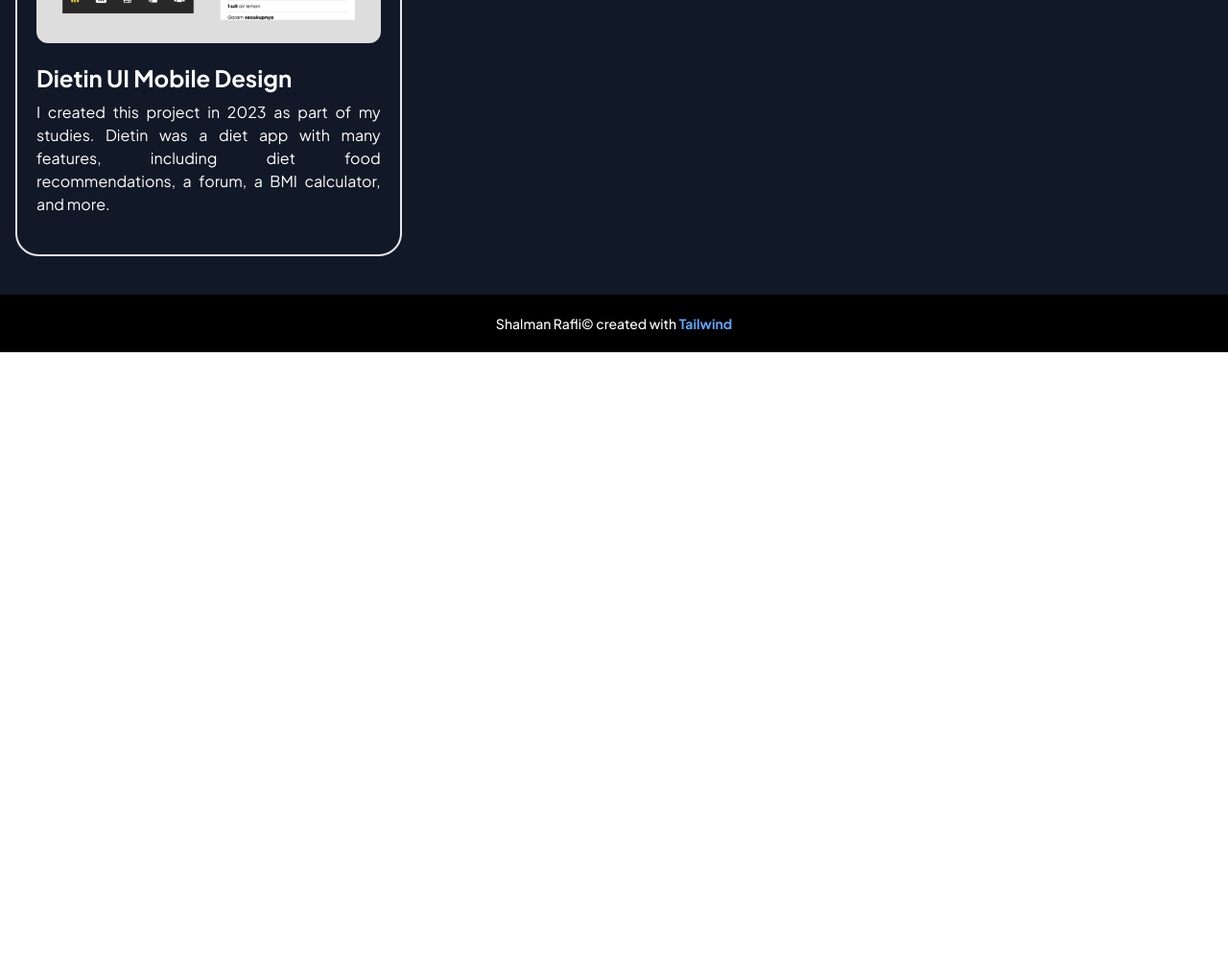
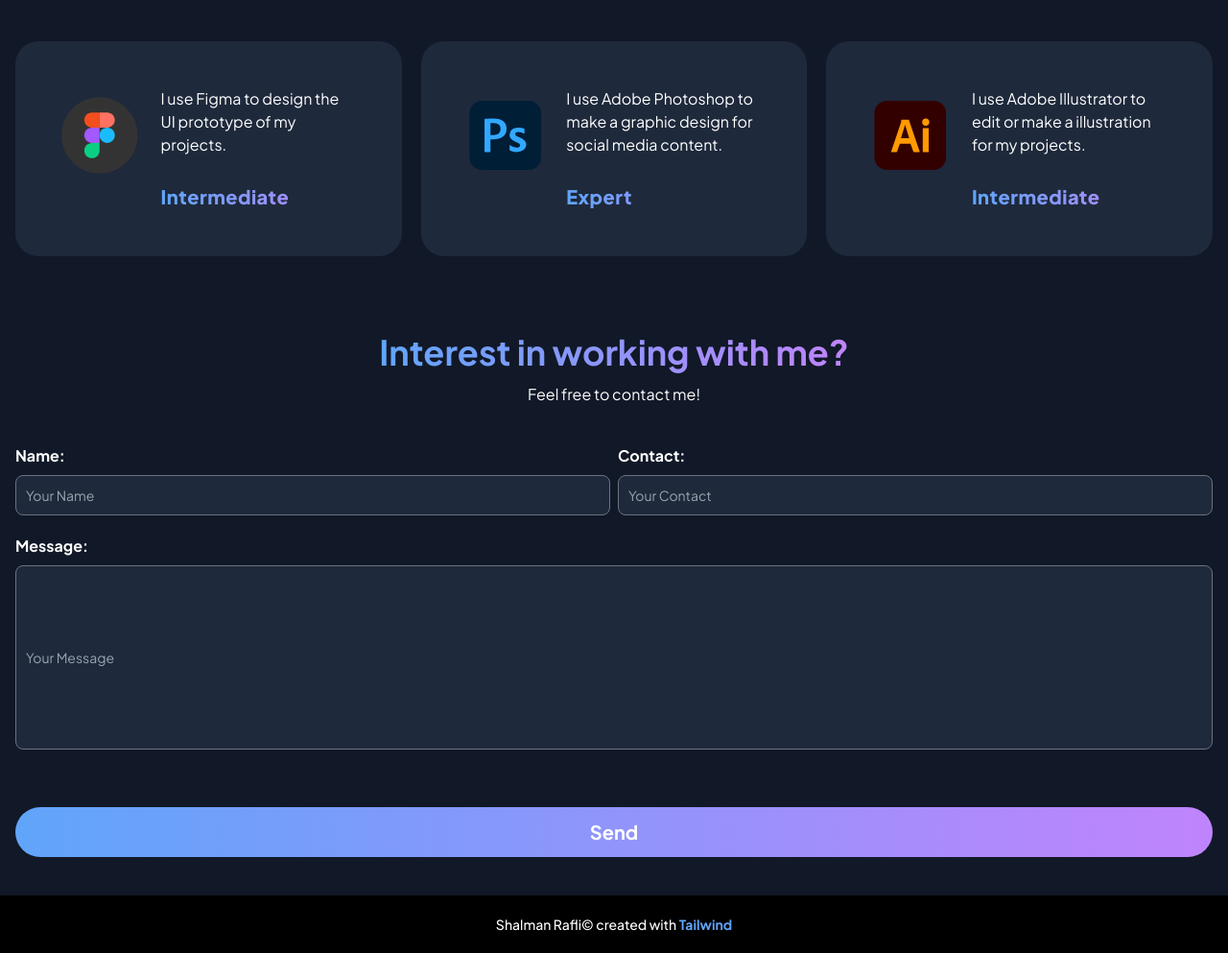
Before and after one commit to shalmanrafli30/portofolio, a website: page index.html in a window 1280 px wide. Shown: the part 2040-3033 px from the top of the page at 96% size. Before the commit the page ends 2407 px from the top, so only its background shows below. Drawn offline with nearby package versions, Linux system fonts and the light colour scheme.

Commit message:
banyak lah pokoknya

```diff
--- a/index.html
+++ b/index.html
@@ -17,7 +17,7 @@
         <div class="max-w-screen-xl items-center justify-between mx-auto flex flex-wrap py-5 px-4">
             <p class="font-bold text-2xl items-center justify-center text-white">shalmanrafli</p>
             <div class="flex md:order-2 space-x-3 md:space-x-0 rtl:space-x-reverse justify-center items-center">
-                <a href="#" class="text-white px-2 py-1 rounded-full border-2 font-bold hover:text-black hover:bg-white md:px-4 lg:px-4 transition ease-in-out delay-0">
+                <a href="#contact" class="text-white px-2 py-1 rounded-full border-2 font-bold hover:text-black hover:bg-white md:px-4 lg:px-4 transition ease-in-out delay-0">
                     Contact
                 </a>
                 <button data-collapse-toggle="navbar-default" type="button" class="inline-flex items-center p-2 w-10 h-10 justify-center text-sm text-white rounded-lg md:hidden focus:outline-none focus:ring-2 focus:ring-blue-300 aria-controls="navbar-default" aria-expanded="false">
@@ -53,7 +53,7 @@
                     <p class="text-white text-base md:text-xl lg:text-3xl">UI/UX Designer & Front End Developer</p>
                 </div>
                 <div class="mt-2 md:mt-4 lg:mt-6">
-                    <a href="#" class="bg-gradient-to-r from-blue-400 to-purple-400 md:py-3 md:px-4 p-2 px-3 lg:text-xl font-bold text-white rounded-full transition ease-in-out hover:delay-300 hover:bg-gradient-to-tr hover:from-purple-400 hover:to-blue-400">
+                    <a href="#contact" class="bg-gradient-to-r from-blue-400 to-purple-400 md:py-3 md:px-4 p-2 px-3 lg:text-xl font-bold text-white rounded-full transition ease-in-out hover:delay-300 hover:bg-gradient-to-tr hover:from-purple-400 hover:to-blue-400">
                         Let's Talk
                     </a>
                 </div>
@@ -100,43 +100,6 @@
     </section>
     <!-- END ABOUT ME -->
 
-    <!-- SKILLS -->
-    <section id="skills">
-        <div class="h-auto w-full bg-gray-900 px-4 py-14 md:py-20 lg:py-10">
-            <div class="lg:mx-auto lg:max-w-screen-xl">
-                <!-- <h3 class="text-center md:text-left md:text-4xl lg:text-4xl text-3xl text-white mb-10">Skills</h3> -->
-                <div class="grid grid-cols-1 gap-5 md:grid-cols-3 lg:grid-cols-3">
-                    <!-- Figma -->
-                    <div class="grid grid-cols-3 gap-1 bg-slate-800 p-12 rounded-3xl">
-                        <svg xmlns="http://www.w3.org/2000/svg" width="" height="100" fill="none" viewBox="0 0 48 48" id="figma" class="pr-5"><path fill="#333" d="M0 24C0 10.7452 10.7452 0 24 0C37.2548 0 48 10.7452 48 24C48 37.2548 37.2548 48 24 48C10.7452 48 0 37.2548 0 24Z"></path><path fill="#0ACF83" d="M19.2 38.3999C21.851 38.3999 24 36.2509 24 33.5999V28.7999H19.2C16.549 28.7999 14.4 30.949 14.4 33.5999C14.4 36.2509 16.549 38.3999 19.2 38.3999Z"></path><path fill="#A259FF" d="M14.4 24C14.4 21.349 16.549 19.2 19.2 19.2H24V28.8H19.2C16.549 28.8 14.4 26.6509 14.4 24Z"></path><path fill="#F24E1E" d="M14.4 14.4C14.4 11.749 16.549 9.59998 19.2 9.59998H24V19.2H19.2C16.549 19.2 14.4 17.0509 14.4 14.4Z"></path><path fill="#FF7262" d="M24 9.59998H28.8C31.451 9.59998 33.6 11.749 33.6 14.4C33.6 17.0509 31.451 19.2 28.8 19.2H24V9.59998Z"></path><path fill="#1ABCFE" d="M33.6 24C33.6 26.6509 31.451 28.8 28.8 28.8C26.149 28.8 24 26.6509 24 24C24 21.349 26.149 19.2 28.8 19.2C31.451 19.2 33.6 21.349 33.6 24Z"></path></svg>
-                        <div class="text-base col-span-2">
-                            <div class="h-20"><h1 class="text-white">I use Figma to design the UI prototype of my projects.</h1></div>
-                            <span class="block mt-5 text-xl font-jakarta font-extrabold tracking-wide bg-gradient-to-r from-blue-400 to-purple-400 text-transparent bg-clip-text">Intermediate</span>
-                        </div>
-                    </div>
-
-                    <!-- Photoshop -->
-                    <div class="grid grid-cols-3 gap-1 bg-slate-800 p-12 rounded-3xl">
-                        <svg xmlns="http://www.w3.org/2000/svg" width="" height="100" viewBox="0 0 256 256" id="adobe-photoshop" class="pr-5"><g><rect width="240" height="232" x="8" y="12" fill="#001e36" rx="42"></rect></g><path fill="#31a8ff" d="M58 182.88V74a1 1 0 011.12-1.12C67.23 72.67 76.8 72 89.28 72c14.72 0 25.52 3.07 32.4 9.68A32.6 32.6 0 01132 106.16q0 18.09-12.8 26.88T87 141.84L78 142v40.72A1.13 1.13 0 0176.72 184H59.28C58.43 184 58 183.63 58 182.88zM78 87.62V127s4.56-.18 10-.18q10.73 0 17.36-4.72T112 106.64q0-9.44-5.84-14.56T89.28 87c-1.81 0-3.6 0-5.36.08s-3.2.08-4.32.08S77.88 87.12 78 87.62zM198 158c0 12.25-8 18-8 18v-.06c-.48.47-1 .91-1.51 1.34Q180.23 184 166.16 184t-23-5.18a1.51 1.51 0 01-1-1.63V162.12a1 1 0 01.4-.89.54.54 0 01.72.08 36.41 36.41 0 0022.24 7.78q5.59 0 8.56-2a6.15 6.15 0 003-5.27 7.72 7.72 0 00-2.4-5.75q-2.4-2.36-9.44-5.11-12.81-5-17.84-10.78A20.48 20.48 0 01142 126a22.84 22.84 0 017.84-17.21q7.51-6.81 21.44-6.81 13 0 20 3.57c.53.32.8 1 .8 2.1v13.45c0 1.3-.48 1.62-1.44 1a34.53 34.53 0 00-18.72-5.67c-3.74 0-6.48.71-8.24 2.11a6.27 6.27 0 00-2.64 5 6.9 6.9 0 002.24 5.11q2.24 2.19 9.44 5.1 12.56 4.91 18 10.32l.09.09C194.54 147.59 198 152.31 198 158z"></path></svg>
-                        <div class="text-base col-span-2">
-                            <div class="h-20"><h1 class="text-white">I use Adobe Photoshop to make a graphic design for social media content.</h1></div>
-                            <span class="block mt-5 text-xl font-jakarta font-extrabold tracking-wide bg-gradient-to-r from-blue-400 to-purple-400 text-transparent bg-clip-text">Expert</span>
-                        </div>
-                    </div>
-
-                    <!-- Illustrator -->
-                    <div class="grid grid-cols-3 gap-1 bg-slate-800 p-12 rounded-3xl">
-                        <svg xmlns="http://www.w3.org/2000/svg" width="" height="100" viewBox="0 0 256 256" id="adobe-illustrator" class="pr-5"><g><rect width="240" height="232" x="8" y="12" fill="#300" rx="42"></rect></g><path fill="#ff9a00" d="M128.79 156H93l-9.24 26.68Q83.6 184 82.09 184H65.29q-1.68 0-1.17-1.65L96.54 86.06A29.5 29.5 0 0097.88 77a.89.89 0 011-1H122.4c.68 0 1.07.28 1.18.82l36.28 105.7c.34 1 .06 1.48-.84 1.48H140.21a1.74 1.74 0 01-1.68-1zM97 138h27.88c-.67-1.47-13.21-41.93-14.11-45.34h-.16zM179.91 96a11.81 11.81 0 01-8.61-3.21 11.55 11.55 0 01-3.3-8.7 11.71 11.71 0 013.39-8.79 12 12 0 018.7-3.3 11.55 11.55 0 018.7 3.3A12.07 12.07 0 01192 84.09a11.55 11.55 0 01-3.3 8.7A12.07 12.07 0 01179.91 96zM170 182.5V105.34a1.18 1.18 0 011.34-1.34h17.32a1.19 1.19 0 011.34 1.34v77.32a1.18 1.18 0 01-1.34 1.34H171.5A1.33 1.33 0 01170 182.5z"></path></svg>
-                        <div class="text-base col-span-2">
-                            <div class="h-20"><h1 class="text-white">I use Adobe Illustrator to edit or make a illustration for my projects.</h1></div>
-                            <span class="block mt-5 text-xl font-jakarta font-extrabold tracking-wide bg-gradient-to-r from-blue-400 to-purple-400 text-transparent bg-clip-text">Intermediate</span>
-                        </div>
-                    </div>
-                </div>
-            </div>
-        </div>
-    </section>
-    <!-- END SKILLS -->
 
     <!-- PROJECTS -->
     <section id="projects">
@@ -177,6 +140,76 @@
     </section>
     <!-- END PROJECTS -->
 
+    <!-- SKILLS -->
+    <section id="skills">
+        <div class="h-auto w-full bg-gray-900 px-4 py-14 md:py-20 lg:py-10">
+            <div class="lg:mx-auto lg:max-w-screen-xl">
+                <!-- <h3 class="text-center md:text-left md:text-4xl lg:text-4xl text-3xl text-white mb-10">Skills</h3> -->
+                <div class="grid grid-cols-1 gap-5 md:grid-cols-1 lg:grid-cols-3">
+                    <!-- Figma -->
+                    <div class="grid grid-cols-3 gap-1 bg-slate-800 p-12 rounded-3xl">
+                        <svg xmlns="http://www.w3.org/2000/svg" width="" height="100" fill="none" viewBox="0 0 48 48" id="figma" class="pr-5"><path fill="#333" d="M0 24C0 10.7452 10.7452 0 24 0C37.2548 0 48 10.7452 48 24C48 37.2548 37.2548 48 24 48C10.7452 48 0 37.2548 0 24Z"></path><path fill="#0ACF83" d="M19.2 38.3999C21.851 38.3999 24 36.2509 24 33.5999V28.7999H19.2C16.549 28.7999 14.4 30.949 14.4 33.5999C14.4 36.2509 16.549 38.3999 19.2 38.3999Z"></path><path fill="#A259FF" d="M14.4 24C14.4 21.349 16.549 19.2 19.2 19.2H24V28.8H19.2C16.549 28.8 14.4 26.6509 14.4 24Z"></path><path fill="#F24E1E" d="M14.4 14.4C14.4 11.749 16.549 9.59998 19.2 9.59998H24V19.2H19.2C16.549 19.2 14.4 17.0509 14.4 14.4Z"></path><path fill="#FF7262" d="M24 9.59998H28.8C31.451 9.59998 33.6 11.749 33.6 14.4C33.6 17.0509 31.451 19.2 28.8 19.2H24V9.59998Z"></path><path fill="#1ABCFE" d="M33.6 24C33.6 26.6509 31.451 28.8 28.8 28.8C26.149 28.8 24 26.6509 24 24C24 21.349 26.149 19.2 28.8 19.2C31.451 19.2 33.6 21.349 33.6 24Z"></path></svg>
+                        <div class="text-base col-span-2">
+                            <div class="h-20"><h1 class="text-white">I use Figma to design the UI prototype of my projects.</h1></div>
+                            <span class="block mt-5 text-xl font-jakarta font-extrabold tracking-wide bg-gradient-to-r from-blue-400 to-purple-400 text-transparent bg-clip-text">Intermediate</span>
+                        </div>
+                    </div>
+
+                    <!-- Photoshop -->
+                    <div class="grid grid-cols-3 gap-1 bg-slate-800 p-12 rounded-3xl">
+                        <svg xmlns="http://www.w3.org/2000/svg" width="" height="100" viewBox="0 0 256 256" id="adobe-photoshop" class="pr-5"><g><rect width="240" height="232" x="8" y="12" fill="#001e36" rx="42"></rect></g><path fill="#31a8ff" d="M58 182.88V74a1 1 0 011.12-1.12C67.23 72.67 76.8 72 89.28 72c14.72 0 25.52 3.07 32.4 9.68A32.6 32.6 0 01132 106.16q0 18.09-12.8 26.88T87 141.84L78 142v40.72A1.13 1.13 0 0176.72 184H59.28C58.43 184 58 183.63 58 182.88zM78 87.62V127s4.56-.18 10-.18q10.73 0 17.36-4.72T112 106.64q0-9.44-5.84-14.56T89.28 87c-1.81 0-3.6 0-5.36.08s-3.2.08-4.32.08S77.88 87.12 78 87.62zM198 158c0 12.25-8 18-8 18v-.06c-.48.47-1 .91-1.51 1.34Q180.23 184 166.16 184t-23-5.18a1.51 1.51 0 01-1-1.63V162.12a1 1 0 01.4-.89.54.54 0 01.72.08 36.41 36.41 0 0022.24 7.78q5.59 0 8.56-2a6.15 6.15 0 003-5.27 7.72 7.72 0 00-2.4-5.75q-2.4-2.36-9.44-5.11-12.81-5-17.84-10.78A20.48 20.48 0 01142 126a22.84 22.84 0 017.84-17.21q7.51-6.81 21.44-6.81 13 0 20 3.57c.53.32.8 1 .8 2.1v13.45c0 1.3-.48 1.62-1.44 1a34.53 34.53 0 00-18.72-5.67c-3.74 0-6.48.71-8.24 2.11a6.27 6.27 0 00-2.64 5 6.9 6.9 0 002.24 5.11q2.24 2.19 9.44 5.1 12.56 4.91 18 10.32l.09.09C194.54 147.59 198 152.31 198 158z"></path></svg>
+                        <div class="text-base col-span-2">
+                            <div class="h-20"><h1 class="text-white">I use Adobe Photoshop to make a graphic design for social media content.</h1></div>
+                            <span class="block mt-5 text-xl font-jakarta font-extrabold tracking-wide bg-gradient-to-r from-blue-400 to-purple-400 text-transparent bg-clip-text">Expert</span>
+                        </div>
+                    </div>
+
+                    <!-- Illustrator -->
+                    <div class="grid grid-cols-3 gap-1 bg-slate-800 p-12 rounded-3xl">
+                        <svg xmlns="http://www.w3.org/2000/svg" width="" height="100" viewBox="0 0 256 256" id="adobe-illustrator" class="pr-5"><g><rect width="240" height="232" x="8" y="12" fill="#300" rx="42"></rect></g><path fill="#ff9a00" d="M128.79 156H93l-9.24 26.68Q83.6 184 82.09 184H65.29q-1.68 0-1.17-1.65L96.54 86.06A29.5 29.5 0 0097.88 77a.89.89 0 011-1H122.4c.68 0 1.07.28 1.18.82l36.28 105.7c.34 1 .06 1.48-.84 1.48H140.21a1.74 1.74 0 01-1.68-1zM97 138h27.88c-.67-1.47-13.21-41.93-14.11-45.34h-.16zM179.91 96a11.81 11.81 0 01-8.61-3.21 11.55 11.55 0 01-3.3-8.7 11.71 11.71 0 013.39-8.79 12 12 0 018.7-3.3 11.55 11.55 0 018.7 3.3A12.07 12.07 0 01192 84.09a11.55 11.55 0 01-3.3 8.7A12.07 12.07 0 01179.91 96zM170 182.5V105.34a1.18 1.18 0 011.34-1.34h17.32a1.19 1.19 0 011.34 1.34v77.32a1.18 1.18 0 01-1.34 1.34H171.5A1.33 1.33 0 01170 182.5z"></path></svg>
+                        <div class="text-base col-span-2">
+                            <div class="h-20"><h1 class="text-white">I use Adobe Illustrator to edit or make a illustration for my projects.</h1></div>
+                            <span class="block mt-5 text-xl font-jakarta font-extrabold tracking-wide bg-gradient-to-r from-blue-400 to-purple-400 text-transparent bg-clip-text">Intermediate</span>
+                        </div>
+                    </div>
+                </div>
+            </div>
+        </div>
+    </section>
+    <!-- END SKILLS -->
+
+    <!-- CONTACT -->
+    <section id="contact">
+        <div class="h-auto w-full bg-gray-900 px-4 py-10">
+            <div class="lg:mx-auto md:max-w-screen-md lg:max-w-screen-md">
+                <div class="text-center mb-10">
+                    <span class="font-bold md:text-4xl lg:text-4xl text-3xl bg-gradient-to-r from-blue-400 to-purple-400 text-transparent bg-clip-text">Interest in working with me?</span>
+                    <h3 class="text-white text-base md:text-lg lg:text-lg pt-3">Feel free to contact me!</h3>
+                </div>
+                <form action="mailto:shalmandesign@gmail.com" method="post" enctype="text/plain">
+                    <div class="grid grid-cols-1 gap-5">
+                        <div class="grid grid-cols-1 gap-2 lg:grid-cols-2 md:grid-cols-2">
+                            <div id="nameClass">
+                                <h3 class="text-white text-base font-bold mb-2">Name:</h3>
+                                <input type="text" name="name" class="bg-slate-800 text-white text-sm rounded-lg focus:ring-blue-500 focus:border-blue-500 block w-full p-2.5" placeholder="Your Name" required>
+                            </div>
+                            <div id="contactClass">
+                                <h3 class="text-white text-base font-bold mb-2">Contact:</h3>
+                                <input type="text" name="contact" class="bg-slate-800 text-white text-sm rounded-lg focus:ring-blue-500 focus:border-blue-500 block w-full p-2.5" placeholder="Your Contact" required>
+                            </div>
+                        </div>
+                        <div id="messageClass">
+                            <h3 class="text-white text-base font-bold mb-2">Message:</h3>
+                            <input type="text" name="message" class="bg-slate-800 text-white text-sm rounded-lg focus:ring-blue-500 focus:border-blue-500 block w-full h-48 p-2.5" placeholder="Your Message" required>
+                        </div>
+                        <input type="submit" value="Send" class="bg-gradient-to-r from-blue-400 to-purple-400 md:py-3 md:px-4 p-2 px-3 lg:text-xl font-bold text-white rounded-full transition ease-in-out hover:delay-300 hover:bg-gradient-to-tr hover:from-purple-400 hover:to-blue-400 mt-10">
+                    </div>
+                </form>
+            </div>
+        </div>
+    </section>
+    <!-- END CONTACT -->
+
     <!-- FOOTER -->
     <section id="footer">
         <div class="h-auto w-full bg-black px-4 py-5">
```
